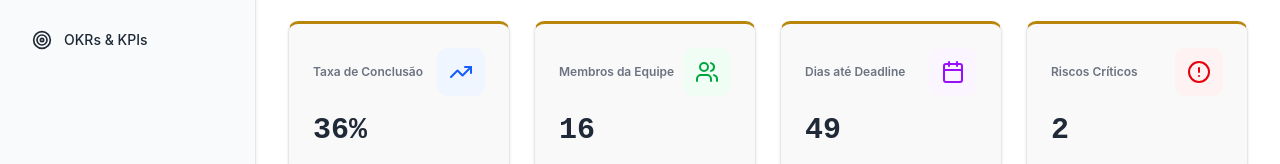
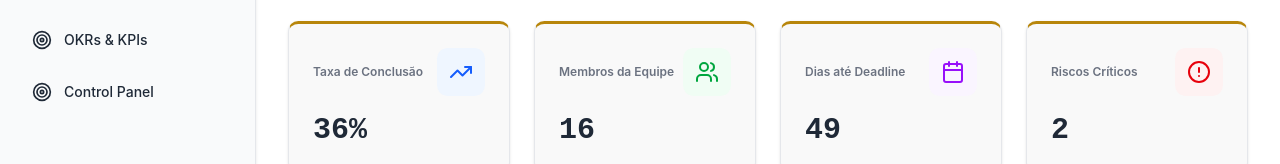
Before and after one commit to recesp-lab/lg-executive-command-center, a React (Vite) app in the folder newproject/: page / in a window 1280 px wide. Shown: the part 403-567 px from the top of the page. Built offline with nearby package versions, Linux system fonts and the light colour scheme.

Commit message:
Add 'control-panel' option to DashboardLayout

```diff
--- a/newproject/src/components/DashboardLayout.tsx
+++ b/newproject/src/components/DashboardLayout.tsx
@@ -4,7 +4,7 @@ import { Link } from 'wouter';
 
 interface DashboardLayoutProps {
   children: ReactNode;
-  currentPage?: 'dashboard' | 'weekly' | 'risks' | 'audit' | 'team' | 'okrs' | 'admin';
+  currentPage?: 'dashboard' | 'weekly' | 'risks' | 'audit' | 'team' | 'okrs' | 'admin' | 'control-panel';
 }
 
 export default function DashboardLayout({ children, currentPage = 'dashboard' }: DashboardLayoutProps) {
@@ -16,6 +16,12 @@ export default function DashboardLayout({ children, currentPage = 'dashboard' }:
     { id: 'team', label: 'Equipe', icon: Users, href: '/team' },
     { id: 'admin', label: 'Administração', icon: Target, href: '/admin' },
     { id: 'okrs', label: 'OKRs & KPIs', icon: Target, href: '/okrs' },
+{
+  id: 'control-panel',
+  label: 'Control Panel',
+  icon: Target,
+  href: '/control-panel',
+},
   ];
 
   return (
```
